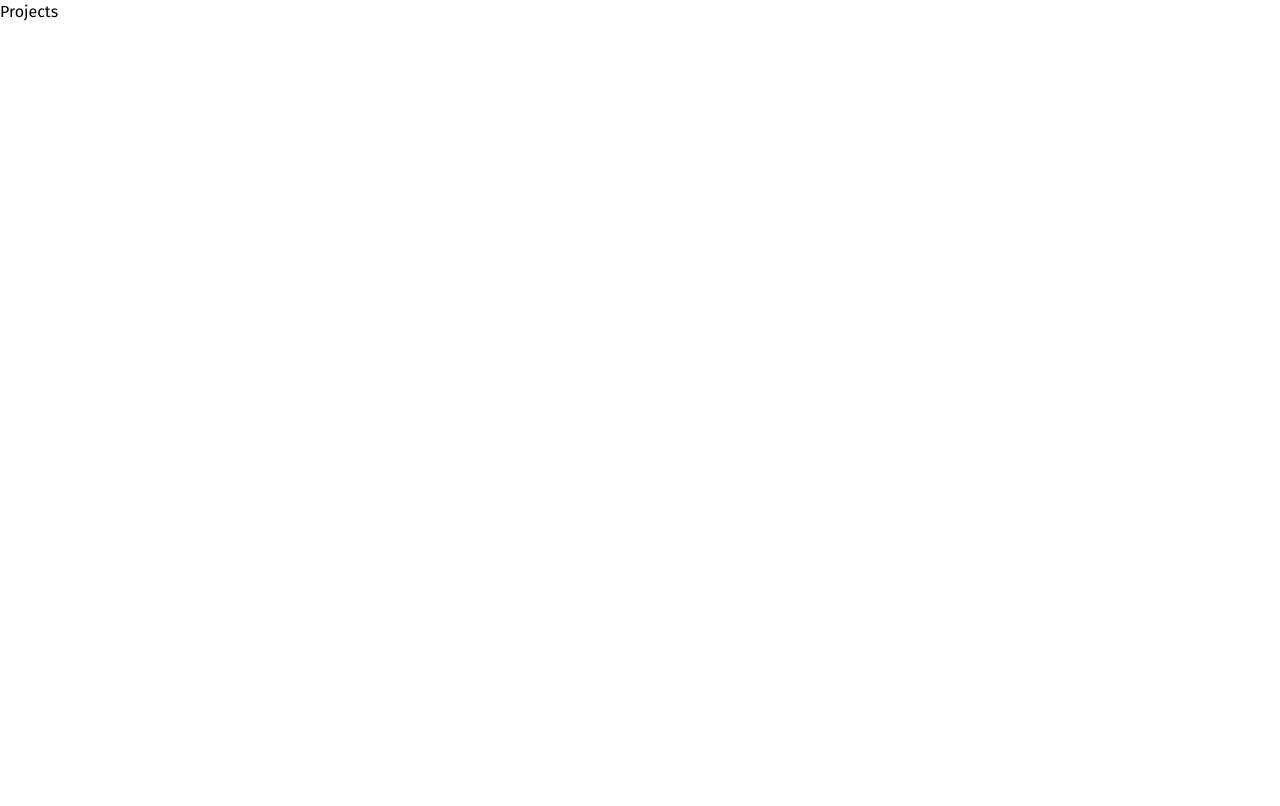
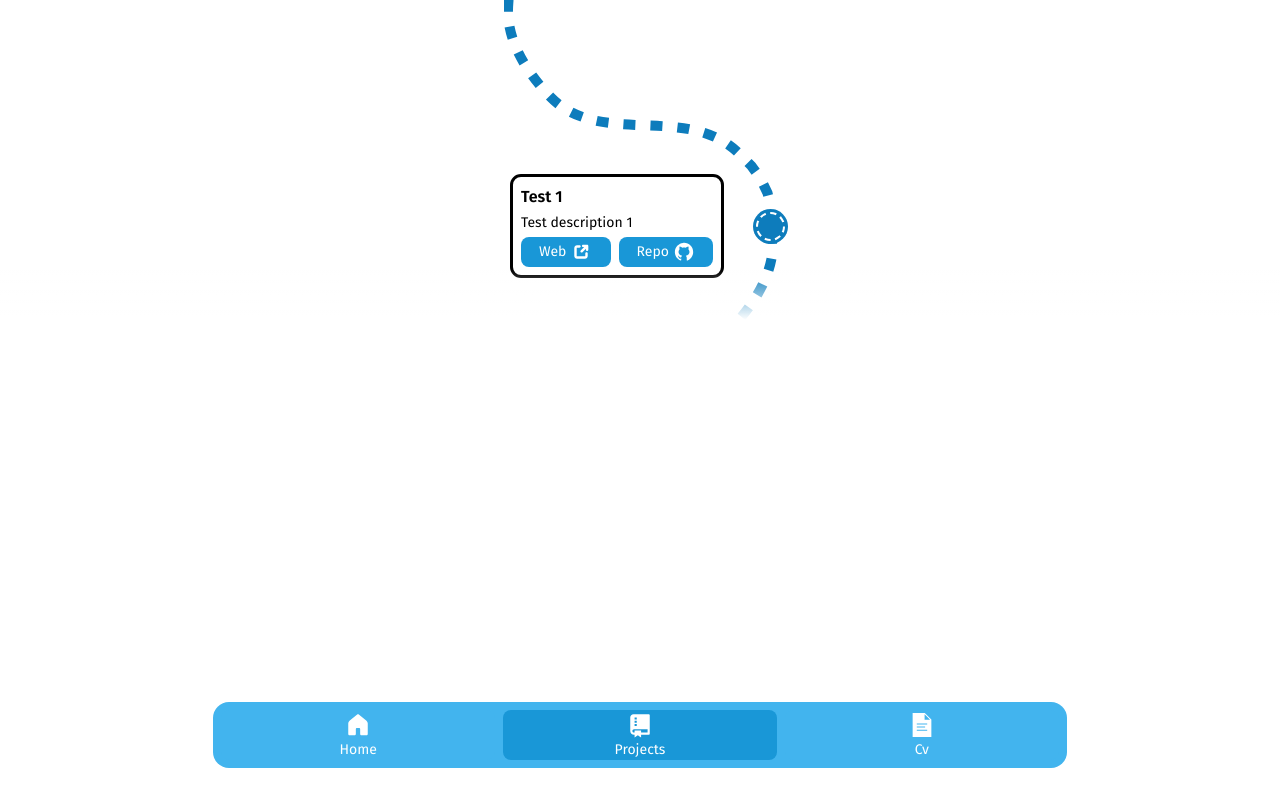
Before and after one commit to kevinmolinadev/portfolio, a Next.js app: page /projects in a window 1280 px wide. Shown: the top 806 px of the page. Built offline with nearby package versions, Linux system fonts and the light colour scheme.

Commit message:
Rel: Add CSS animations for card components and update styles for projects page

```diff
--- a/src/app/projects/page.tsx
+++ b/src/app/projects/page.tsx
@@ -1,7 +1,58 @@
+"use client"
+
+import { Card } from "@/components/Card";
+import { NavBar } from "@/components/NavBar";
+import { Road } from "@/components/Road";
+import { useEffect, useRef, useState } from "react";
+
+const KEYWORD = "projects";
+
 export default function Page() {
+
+    const [maskPositionY, setMaskPositionY] = useState<number | null>(null);
+
+    const maskRef = useRef<HTMLDivElement | null>(null);
+
+    useEffect(() => {
+        if (maskRef.current !== null) {
+            window.addEventListener("scroll", handlePositionMask);
+            return () => window.removeEventListener("scroll", handlePositionMask);
+        }
+    }, [])
+
+    const handlePositionMask = () => {
+        if (maskRef.current) {
+            const value = Math.ceil(maskRef.current.getBoundingClientRect().top);
+            setMaskPositionY(value);
+        }
+    }
+
     return (
-        <div>
-            <p>Projects</p>
+        <div className="flow-path">
+            <div ref={maskRef} />
+            <Road direction="right" positionOnViewMask={maskPositionY!}>
+                <Card title="Test 1" description="Test description 1" urlWebsite="#url" urlRepository="#" enabledAnimationFlow={false} />
+            </Road>
+            <Road positionOnViewMask={maskPositionY!}>
+                <Card title="Test 2" description="Test description 2" urlWebsite="#url" urlRepository="#" />
+            </Road>
+            <Road direction="right" positionOnViewMask={maskPositionY!}>
+                <Card title="Test 3" description="Test description 3" urlWebsite="#url" urlRepository="#" />
+            </Road>
+            <Road positionOnViewMask={maskPositionY!}>
+                <Card title="Test 4" description="Test description 4" urlWebsite="#url" urlRepository="#" />
+            </Road>
+            <Road direction="right" positionOnViewMask={maskPositionY!}>
+                <Card title="Test 5" description="Test description 5" urlWebsite="#url" urlRepository="#" />
+            </Road>
+            <Road positionOnViewMask={maskPositionY!}>
+                <Card title="Test 6" description="Test description 6" urlWebsite="#url" urlRepository="#" />
+            </Road>
+            <Road direction="right" positionOnViewMask={maskPositionY!}>
+                <Card title="Test 7" description="Test description 7" urlWebsite="#url" urlRepository="#" />
+            </Road>
+            <Road positionOnViewMask={maskPositionY!}/>
+            <NavBar />
         </div>
     );
 }
--- /dev/null
+++ b/src/components/Card/card.module.css
@@ -0,0 +1,19 @@
+.card__in {
+    animation: fadeIn ease 0.5s both;
+}
+
+.card__out {
+    animation: fadeIn ease 0.5s reverse both;
+}
+
+@keyframes fadeIn {
+    from {
+        opacity: 0;
+        transform: translateY(50px) scale(0.9);
+    }
+
+    to {
+        opacity: 1;
+    }
+
+}
--- /dev/null
+++ b/src/components/Card/index.tsx
@@ -0,0 +1,61 @@
+import { useRouter } from "next/navigation";
+import styles from "./card.module.css";
+import { useEffect, useRef } from "react";
+
+interface Props {
+    title: string,
+    description?: string,
+    urlWebsite?: string,
+    urlRepository?: string,
+    isOnView?: boolean,
+    enabledAnimationFlow?: boolean
+}
+
+export const Card = ({ title, description, urlWebsite, urlRepository, isOnView, enabledAnimationFlow = true }: Props) => {
+
+    const router = useRouter()
+    const cardRef = useRef<HTMLElement | null>(null);
+
+    useEffect(() => {
+        if (cardRef.current !== null && enabledAnimationFlow) {
+            const animation = cardRef.current.animate([
+                { opacity: 0, transform: `translateY(50px) scale(0.8)` },
+                { opacity: 1, transform: `translateY(0) scale(1)` }
+            ], {
+                duration: 500,
+                easing: "ease",
+                fill: "both",
+                direction: isOnView ? "normal" : "reverse"
+            });
+            if (enabledAnimationFlow) animation.play();
+        }
+
+    }, [isOnView])
+
+    const handleClick = (name: string) => {
+        router.push(`/projects/${name}`);
+    }
+
+    return (
+        <article onClick={() => handleClick(title)} ref={cardRef} className={`${!enabledAnimationFlow && `${styles.card__in}`} absolute flex flex-col gap-1 p-2 w-52 outline rounded-lg hover:cursor-pointer`}>
+            <h2 className="first-letter:uppercase font-semibold text-ellipsis overflow-hidden">{title}</h2>
+            {description && (
+                <p className="text-sm font-normal max-h-16 text-decoration overflow-hidden">{description}</p>
+            )}
+            <div className="flex gap-2 text-sm text-white">
+                {urlWebsite && (
+                    <a className="flex gap-1 flex-grow justify-center items-center px-2 py-1 bg-curious-blue-500 rounded-lg" href={urlWebsite} target="_blank">
+                        Web
+                        <svg xmlns="http://www.w3.org/2000/svg" viewBox="0 0 72 72" width="22px" height="22px"><path fill="currentColor" d="M 43 12 C 40.791 12 39 13.791 39 16 C 39 18.209 40.791 20 43 20 L 46.34375 20 L 35.171875 31.171875 C 33.609875 32.733875 33.609875 35.266125 35.171875 36.828125 C 35.951875 37.608125 36.977 38 38 38 C 39.023 38 40.048125 37.608125 40.828125 36.828125 L 52 25.65625 L 52 29 C 52 31.209 53.791 33 56 33 C 58.209 33 60 31.209 60 29 L 60 16 C 60 13.791 58.209 12 56 12 L 43 12 z M 23 14 C 18.037 14 14 18.038 14 23 L 14 49 C 14 53.962 18.037 58 23 58 L 49 58 C 53.963 58 58 53.962 58 49 L 58 41 C 58 38.791 56.209 37 54 37 C 51.791 37 50 38.791 50 41 L 50 49 C 50 49.551 49.552 50 49 50 L 23 50 C 22.448 50 22 49.551 22 49 L 22 23 C 22 22.449 22.448 22 23 22 L 31 22 C 33.209 22 35 20.209 35 18 C 35 15.791 33.209 14 31 14 L 23 14 z" /></svg>
+                    </a>
+                )}
+                {urlRepository && (
+                    <a className="flex gap-1 flex-grow justify-center items-center px-2 py-1 bg-curious-blue-500 rounded-lg" href={urlRepository} target="_blank">
+                        Repo
+                        <svg xmlns="http://www.w3.org/2000/svg" viewBox="0 0 24 24" width="22px" height="22px"><path fill="currentColor" d="M10.9,2.1c-4.6,0.5-8.3,4.2-8.8,8.7c-0.5,4.7,2.2,8.9,6.3,10.5C8.7,21.4,9,21.2,9,20.8v-1.6c0,0-0.4,0.1-0.9,0.1 c-1.4,0-2-1.2-2.1-1.9c-0.1-0.4-0.3-0.7-0.6-1C5.1,16.3,5,16.3,5,16.2C5,16,5.3,16,5.4,16c0.6,0,1.1,0.7,1.3,1c0.5,0.8,1.1,1,1.4,1 c0.4,0,0.7-0.1,0.9-0.2c0.1-0.7,0.4-1.4,1-1.8c-2.3-0.5-4-1.8-4-4c0-1.1,0.5-2.2,1.2-3C7.1,8.8,7,8.3,7,7.6C7,7.2,7,6.6,7.3,6 c0,0,1.4,0,2.8,1.3C10.6,7.1,11.3,7,12,7s1.4,0.1,2,0.3C15.3,6,16.8,6,16.8,6C17,6.6,17,7.2,17,7.6c0,0.8-0.1,1.2-0.2,1.4 c0.7,0.8,1.2,1.8,1.2,3c0,2.2-1.7,3.5-4,4c0.6,0.5,1,1.4,1,2.3v2.6c0,0.3,0.3,0.6,0.7,0.5c3.7-1.5,6.3-5.1,6.3-9.3 C22,6.1,16.9,1.4,10.9,2.1z" /></svg>
+                    </a>
+                )}
+            </div>
+        </article>
+    );
+};
--- a/src/styles/index.css
+++ b/src/styles/index.css
@@ -1,6 +1,13 @@
 @tailwind base;
 @tailwind components;
 @tailwind utilities;
+
+
+:root {
+  --translate-y: 270px;
+}
+
+/* CSS FOR HOME */
 
 .mask-image {
   position: relative;
@@ -26,3 +33,41 @@
   mask-repeat: no-repeat;
   mask-position: center;
 }
+
+
+/* CSS FOR PROJECTS */
+
+.flow-path {
+  position: relative;
+  width: 100%;
+  display: flex;
+  flex-direction: column;
+  justify-content: center;
+  align-items: center;
+  overflow: hidden;
+
+  &>div:first-child {
+    position: absolute;
+    top: 0;
+    left: 0;
+    width: 100%;
+    height: 100%;
+    background: linear-gradient(to bottom, transparent, white 50px);
+    z-index: 10;
+    translate: 0 var(--translate-y);
+    animation: reveal linear;
+    animation-timeline: scroll(root);
+  }
+}
+
+.text-decoration {
+  display: -webkit-box;
+  -webkit-box-orient: vertical;
+  -webkit-line-clamp: 3;
+}
+
+@keyframes reveal {
+  to {
+    transform: translateY(calc(90% - var(--translate-y)));
+  }
+}
```
